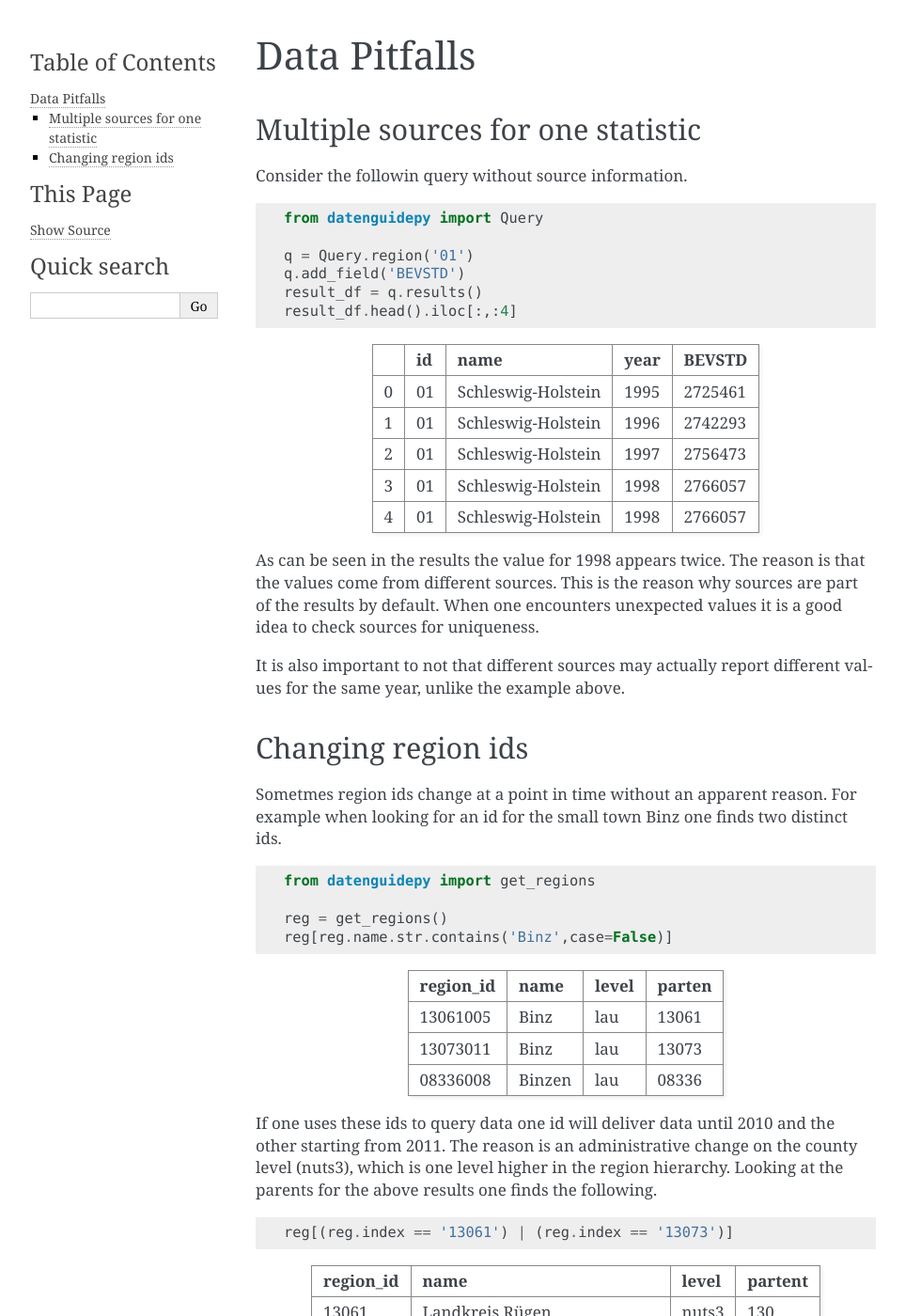
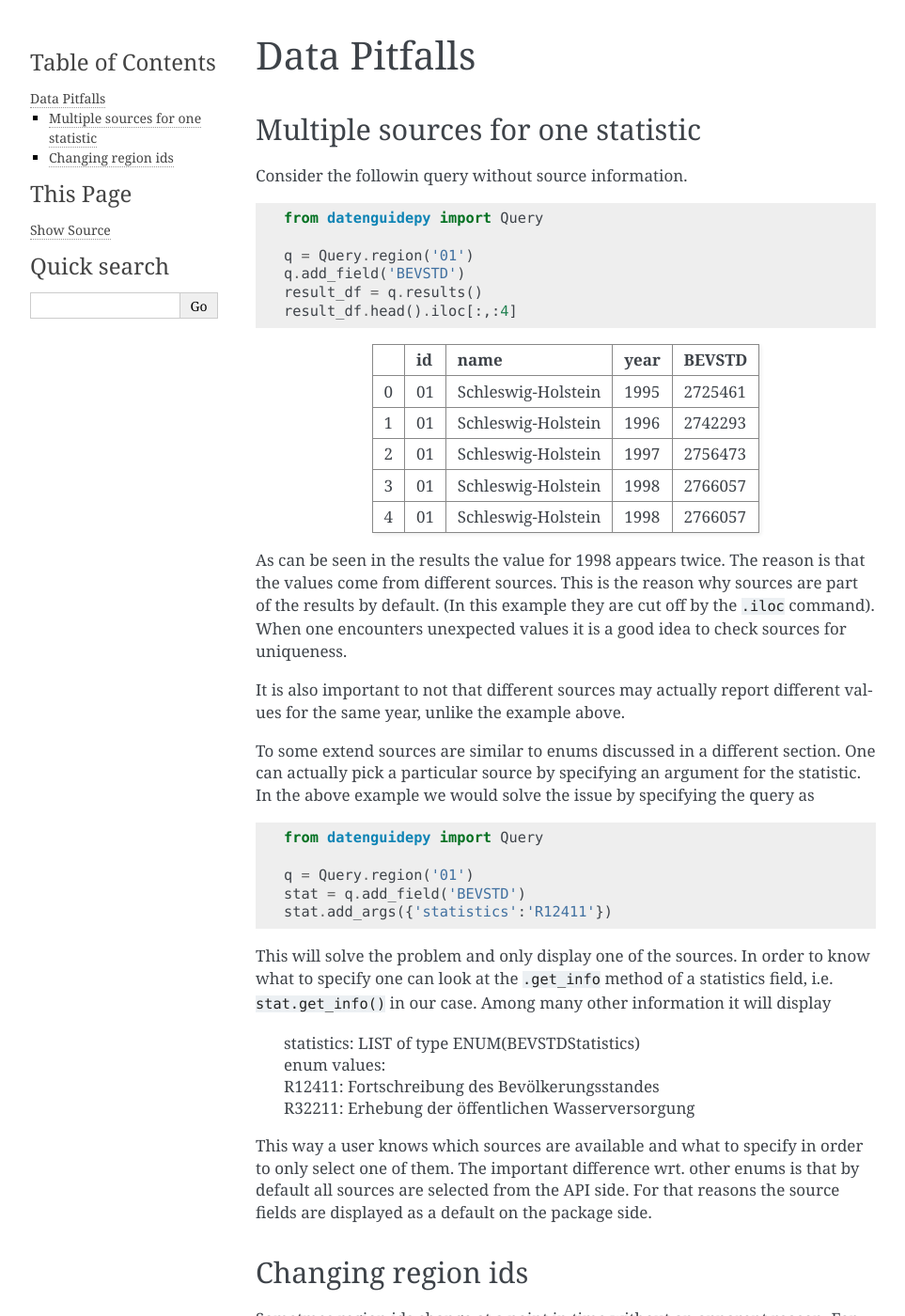
Before and after one commit to CorrelAid/datenguide-python, a Sphinx documentation site: the page built from docs/pitfalls.rst, in a window 1280 px wide and 1400 px high. Shown: the whole window at 94% size, without its empty margins (148-1111 px from the left). Built offline with Sphinx 7.4.7, drawn with Linux system fonts in a browser that asks for light colours; the version number could not be read and is left out.

Commit message:
added more explanation to the source pitfall and extended contrib section

```diff
--- a/docs/pitfalls.rst
+++ b/docs/pitfalls.rst
@@ -31,12 +31,43 @@ Consider the followin query without source information.
 As can be seen in the results the value for 1998 appears twice.
 The reason is that the values come from different sources. This
 is the reason why sources are part of the results by default.
+(In this example they are cut off by the ``.iloc`` command).
 When one encounters unexpected values it is a good idea to check
 sources for uniqueness.
 
 It is also important to not that different sources may actually
 report different values for the same year, unlike the example
 above.
+
+To some extend sources are similar to enums discussed in a different
+section. One can actually pick a particular source by specifying an
+argument for the statistic. In the above example we would solve the
+issue by specifying the query as
+
+.. code-block:: python
+
+    from datenguidepy import Query
+
+    q = Query.region('01')
+    stat = q.add_field('BEVSTD')
+    stat.add_args({'statistics':'R12411'})
+
+This will solve the problem and only display one of the sources. In
+order to know what to specify one can look at the ``.get_info`` method
+of a statistics field, i.e. ``stat.get_info()`` in our case.
+Among many other information it will display
+
+.. epigraph::
+    | statistics: LIST of type ENUM(BEVSTDStatistics)
+    | enum values:
+    | R12411: Fortschreibung des Bevölkerungsstandes
+    | R32211: Erhebung der öffentlichen Wasserversorgung
+
+This way a user knows which sources are available and what to specify
+in order to only select one of them. The important difference wrt. other
+enums is that by default all sources are selected from the API side.
+For that reasons the source fields are displayed as a default
+on the package side.
 
 
 
```
Also changed, not shown: CONTRIBUTING.rst (+38 -0 lines).
